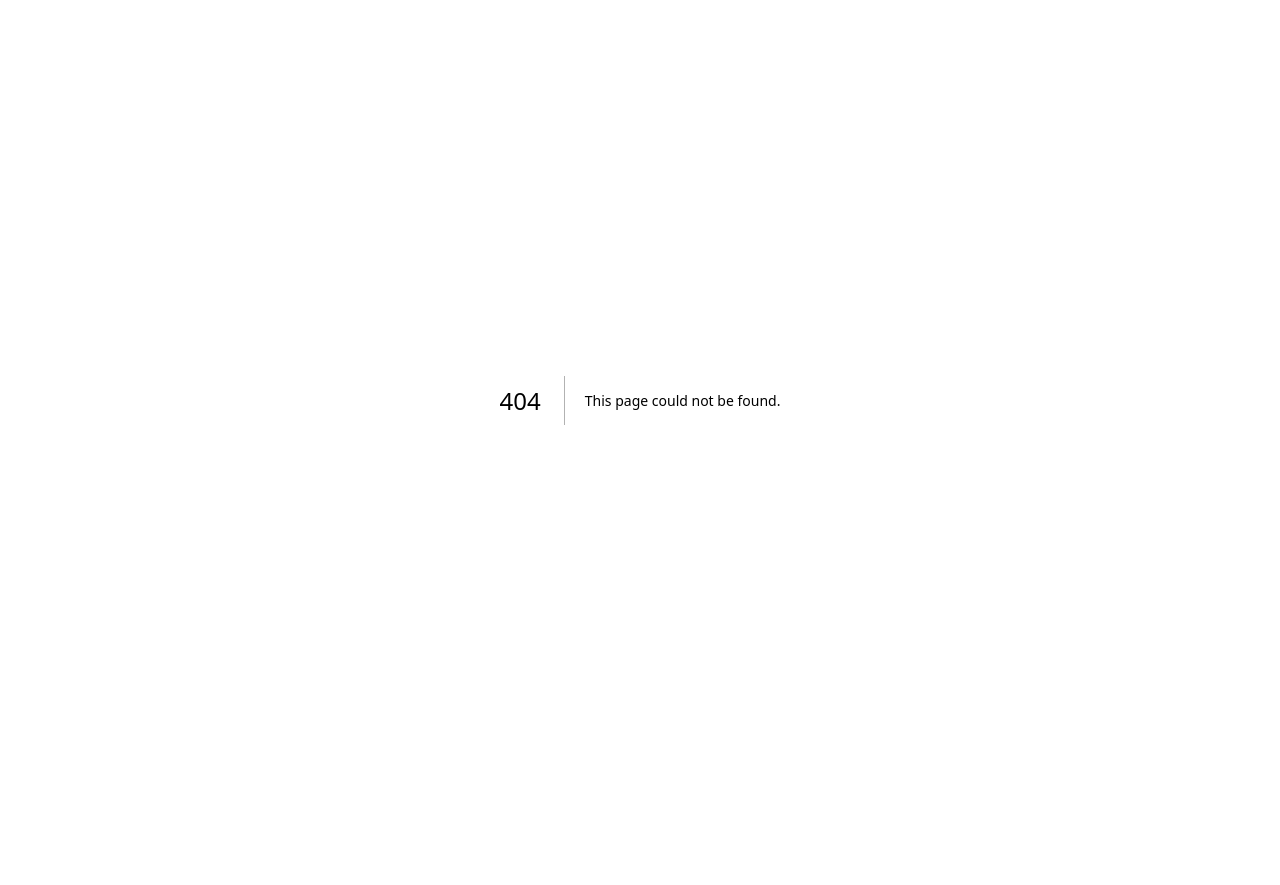
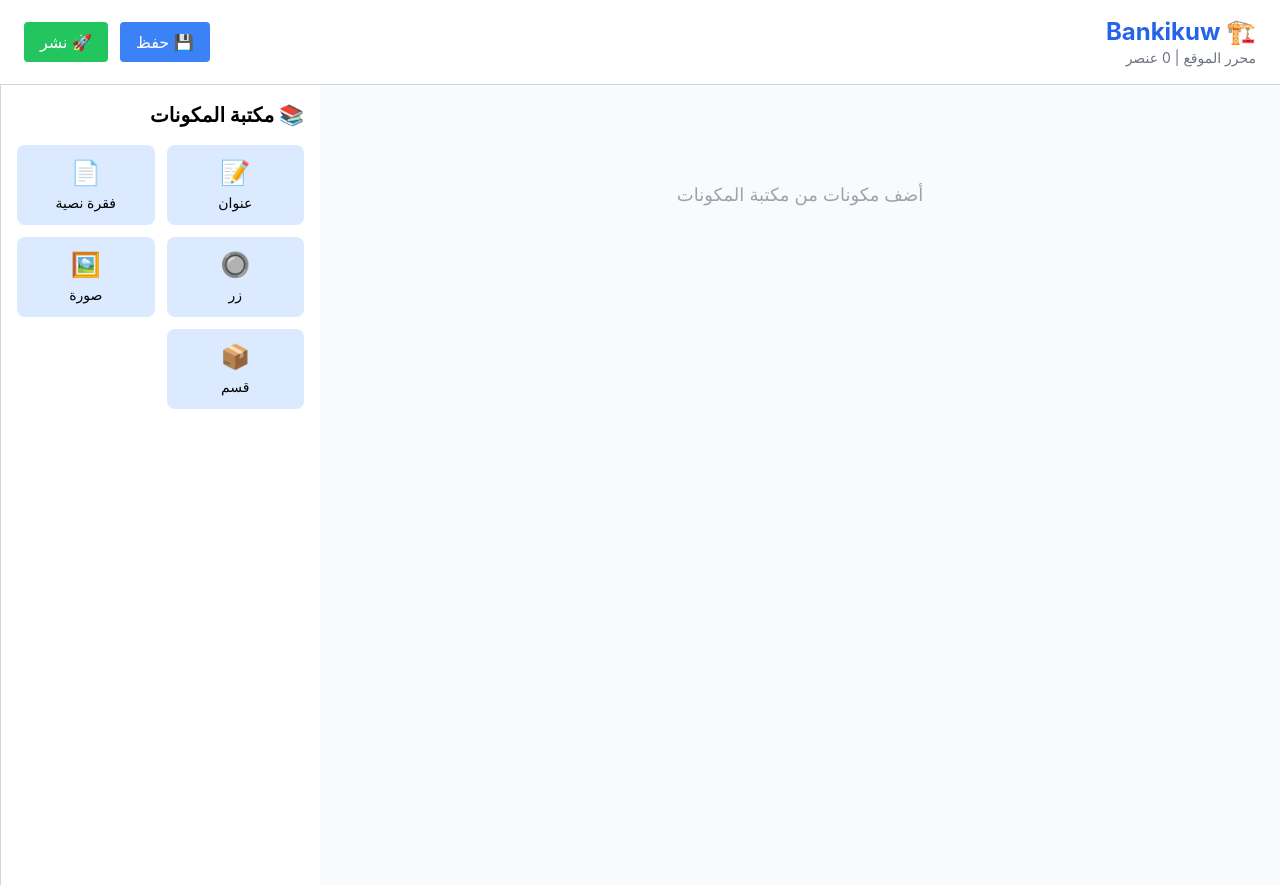
Before and after one commit to ALZAIM966/bankikuw, a Next.js app: page /editor in a window 1280 px wide. Before the commit this address had no page. Before the commit the page ends 800 px from the top, so only its background shows below. Built offline with nearby package versions, Linux system fonts and the light colour scheme.

Commit message:
Add core components and pages for website builder

```diff
--- /dev/null
+++ b/src/components/Canvas.tsx
@@ -0,0 +1,61 @@
+import React from 'react'
+import { useEditorStore } from '@/store/editorStore'
+import {
+  DraggableButton,
+  DraggableHeading,
+  DraggableParagraph
+} from './DraggableComponents'
+
+export const Canvas: React.FC = () => {
+  const { elements, removeElement, updateElement } = useEditorStore()
+
+  const renderElement = (element: any) => {
+    switch (element.type) {
+      case 'heading':
+        return (
+          <DraggableHeading
+            key={element.id}
+            element={element}
+            onUpdate={updateElement}
+            onDelete={removeElement}
+          />
+        )
+      case 'paragraph':
+        return (
+          <DraggableParagraph
+            key={element.id}
+            element={element}
+            onUpdate={updateElement}
+            onDelete={removeElement}
+          />
+        )
+      case 'button':
+        return (
+          <DraggableButton
+            key={element.id}
+            element={element}
+            onUpdate={updateElement}
+            onDelete={removeElement}
+          />
+        )
+      default:
+        return null
+    }
+  }
+
+  return (
+    <div className="flex-1 drop-zone overflow-y-auto">
+      <div className="max-w-4xl mx-auto">
+        {elements.length === 0 ? (
+          <div className="text-center py-20">
+            <p className="text-gray-400 text-lg">أضف مكونات من مكتبة المكونات</p>
+          </div>
+        ) : (
+          <div className="space-y-4">
+            {elements.map((element) => renderElement(element))}
+          </div>
+        )}
+      </div>
+    </div>
+  )
+}
--- /dev/null
+++ b/src/components/ComponentLibrary.tsx
@@ -0,0 +1,43 @@
+import React from 'react'
+import { useEditorStore, PageElement } from '@/store/editorStore'
+
+export const ComponentLibrary: React.FC = () => {
+  const addElement = useEditorStore((state) => state.addElement)
+
+  const components = [
+    { type: 'heading', label: 'عنوان', icon: '📝' },
+    { type: 'paragraph', label: 'فقرة نصية', icon: '📄' },
+    { type: 'button', label: 'زر', icon: '🔘' },
+    { type: 'image', label: 'صورة', icon: '🖼️' },
+    { type: 'section', label: 'قسم', icon: '📦' }
+  ]
+
+  const handleAddComponent = (type: string) => {
+    const newElement: PageElement = {
+      id: Date.now().toString(),
+      type: type as any,
+      content: `محتوى ${type}`,
+      styles: {},
+      position: 0
+    }
+    addElement(newElement)
+  }
+
+  return (
+    <div className="w-80 bg-white border-l border-gray-300 p-4 overflow-y-auto">
+      <h2 className="text-xl font-bold mb-4">📚 مكتبة المكونات</h2>
+      <div className="grid grid-cols-2 gap-3">
+        {components.map((comp) => (
+          <button
+            key={comp.type}
+            onClick={() => handleAddComponent(comp.type)}
+            className="p-3 bg-blue-100 hover:bg-blue-200 rounded-lg transition-colors text-center"
+          >
+            <div className="text-2xl mb-1">{comp.icon}</div>
+            <div className="text-sm font-medium">{comp.label}</div>
+          </button>
+        ))}
+      </div>
+    </div>
+  )
+}
--- /dev/null
+++ b/src/components/DraggableComponents.tsx
@@ -0,0 +1,51 @@
+import React from 'react'
+
+export const DraggableButton: React.FC<any> = ({ element, onUpdate, onDelete }) => {
+  return (
+    <div className="draggable-item group">
+      <div className="flex justify-between items-center">
+        <button className="px-4 py-2 bg-blue-500 text-white rounded hover:bg-blue-600">
+          {element.content}
+        </button>
+        <button
+          onClick={() => onDelete(element.id)}
+          className="opacity-0 group-hover:opacity-100 px-2 py-1 bg-red-500 text-white rounded text-sm"
+        >
+          حذف
+        </button>
+      </div>
+    </div>
+  )
+}
+
+export const DraggableHeading: React.FC<any> = ({ element, onUpdate, onDelete }) => {
+  return (
+    <div className="draggable-item group">
+      <div className="flex justify-between items-center">
+        <h1 className="text-3xl font-bold">{element.content}</h1>
+        <button
+          onClick={() => onDelete(element.id)}
+          className="opacity-0 group-hover:opacity-100 px-2 py-1 bg-red-500 text-white rounded text-sm"
+        >
+          حذف
+        </button>
+      </div>
+    </div>
+  )
+}
+
+export const DraggableParagraph: React.FC<any> = ({ element, onUpdate, onDelete }) => {
+  return (
+    <div className="draggable-item group">
+      <div className="flex justify-between items-start">
+        <p className="text-gray-700">{element.content}</p>
+        <button
+          onClick={() => onDelete(element.id)}
+          className="opacity-0 group-hover:opacity-100 px-2 py-1 bg-red-500 text-white rounded text-sm"
+        >
+          حذف
+        </button>
+      </div>
+    </div>
+  )
+}
--- /dev/null
+++ b/src/pages/_app.tsx
@@ -0,0 +1,6 @@
+import '@/styles/globals.css'
+import type { AppProps } from 'next/app'
+
+export default function App({ Component, pageProps }: AppProps) {
+  return <Component {...pageProps} />
+}
--- /dev/null
+++ b/src/pages/_document.tsx
@@ -0,0 +1,15 @@
+import Document, { Html, Head, Main, NextScript } from 'next/document'
+
+export default class MyDocument extends Document {
+  render() {
+    return (
+      <Html lang="ar">
+        <Head />
+        <body dir="rtl">
+          <Main />
+          <NextScript />
+        </body>
+      </Html>
+    )
+  }
+}
--- /dev/null
+++ b/src/pages/editor.tsx
@@ -0,0 +1,59 @@
+import React from 'react'
+import Head from 'next/head'
+import { ComponentLibrary } from '@/components/ComponentLibrary'
+import { Canvas } from '@/components/Canvas'
+import { useEditorStore } from '@/store/editorStore'
+
+export default function Editor() {
+  const elementCount = useEditorStore((state) => state.elements.length)
+
+  const handleSave = () => {
+    alert('✅ تم حفظ الموقع بنجاح!')
+  }
+
+  const handlePublish = () => {
+    alert('🚀 تم نشر الموقع!')
+  }
+
+  return (
+    <>
+      <Head>
+        <title>محرر الموقع - Bankikuw</title>
+        <meta name="viewport" content="width=device-width, initial-scale=1" />
+      </Head>
+
+      <div className="flex h-screen bg-gray-100">
+        {/* Main Content */}
+        <div className="flex-1 flex flex-col">
+          {/* Header */}
+          <header className="bg-white border-b border-gray-300 px-6 py-4 flex justify-between items-center">
+            <div>
+              <h1 className="text-2xl font-bold text-blue-600">🏗️ Bankikuw</h1>
+              <p className="text-sm text-gray-500">محرر الموقع | {elementCount} عنصر</p>
+            </div>
+            <div className="flex gap-3">
+              <button
+                onClick={handleSave}
+                className="px-4 py-2 bg-blue-500 text-white rounded hover:bg-blue-600 transition-colors"
+              >
+                💾 حفظ
+              </button>
+              <button
+                onClick={handlePublish}
+                className="px-4 py-2 bg-green-500 text-white rounded hover:bg-green-600 transition-colors"
+              >
+                🚀 نشر
+              </button>
+            </div>
+          </header>
+
+          {/* Content Area */}
+          <div className="flex flex-1">
+            <Canvas />
+            <ComponentLibrary />
+          </div>
+        </div>
+      </div>
+    </>
+  )
+}
--- /dev/null
+++ b/src/store/editorStore.ts
@@ -0,0 +1,37 @@
+import { create } from 'zustand'
+
+export interface PageElement {
+  id: string
+  type: 'heading' | 'paragraph' | 'button' | 'image' | 'section'
+  content: string
+  styles: Record<string, any>
+  position: number
+}
+
+interface EditorStore {
+  elements: PageElement[]
+  addElement: (element: PageElement) => void
+  removeElement: (id: string) => void
+  updateElement: (id: string, updates: Partial<PageElement>) => void
+  reorderElements: (elements: PageElement[]) => void
+}
+
+export const useEditorStore = create<EditorStore>((set) => ({
+  elements: [],
+
+  addElement: (element) => set((state) => ({
+    elements: [...state.elements, element]
+  })),
+
+  removeElement: (id) => set((state) => ({
+    elements: state.elements.filter(el => el.id !== id)
+  })),
+
+  updateElement: (id, updates) => set((state) => ({
+    elements: state.elements.map(el =>
+      el.id === id ? { ...el, ...updates } : el
+    )
+  })),
+
+  reorderElements: (elements) => set({ elements })
+}))
--- /dev/null
+++ b/src/styles/globals.css
@@ -0,0 +1,34 @@
+@import 'tailwindcss/base';
+@import 'tailwindcss/components';
+@import 'tailwindcss/utilities';
+
+* {
+  margin: 0;
+  padding: 0;
+  box-sizing: border-box;
+}
+
+body {
+  font-family: -apple-system, BlinkMacSystemFont, 'Segoe UI', 'Roboto', 'Oxygen',
+    'Ubuntu', 'Cantarell', 'Fira Sans', 'Droid Sans', 'Helvetica Neue',
+    sans-serif;
+  -webkit-font-smoothing: antialiased;
+  -moz-osx-font-smoothing: grayscale;
+}
+
+code {
+  font-family: source-code-pro, Menlo, Monaco, Consolas, 'Courier New',
+    monospace;
+}
+
+.draggable-item {
+  @apply p-4 bg-white border-2 border-gray-300 rounded-lg cursor-move hover:shadow-lg transition-shadow;
+}
+
+.drop-zone {
+  @apply min-h-screen bg-gray-50 p-4;
+}
+
+.component-preview {
+  @apply bg-white rounded-lg shadow-md p-4 mb-4;
+}
```
